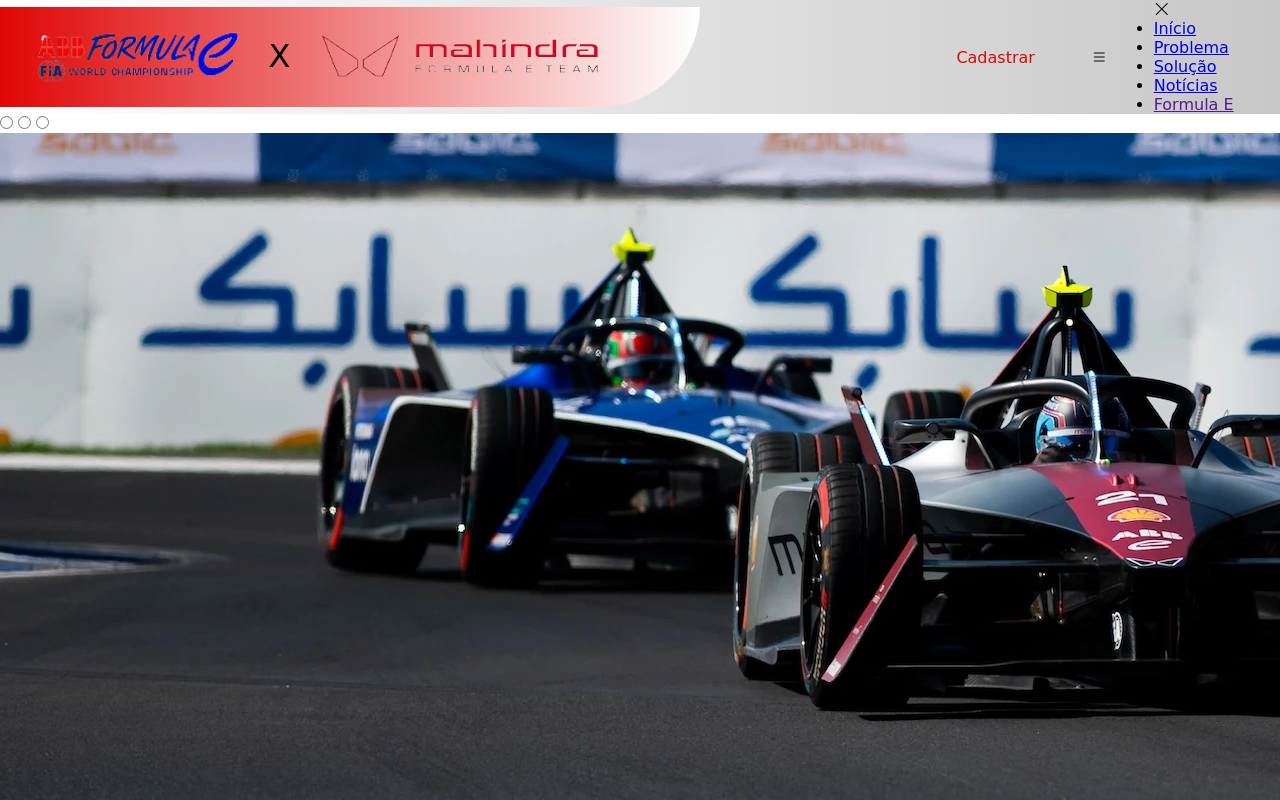
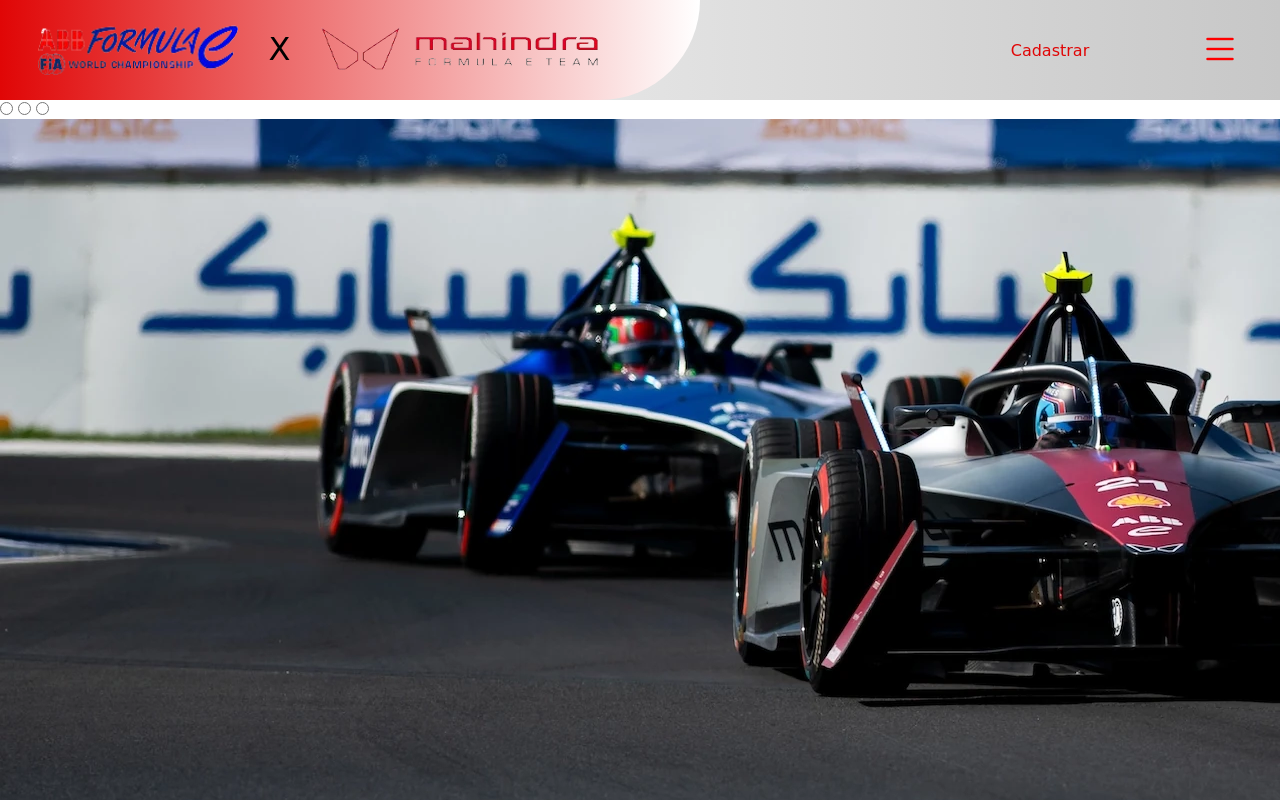
Before and after one commit to GabrielGaleraniAlmeida/Mahindra-Web-Site, a plain HTML site: page index.html in a window 1280 px wide. Shown: the top 800 px of the page. Drawn offline with nearby package versions, Linux system fonts and the light colour scheme; a script that the page names is missing; a web font is replaced by a local one.

Commit message:
Estilizando o menu-mobile

```diff
--- a/css/estilo.css
+++ b/css/estilo.css
@@ -68,3 +68,66 @@ header > .interface{
     font-family: "Playpen Sans", cursive;
 
 }
+
+/* ESTILO DO MENU-MOBILE */
+
+.btn-abrir-menu i{
+    color: #ff0000;
+    font-size: 40px;
+    margin-right: 40px;
+}
+.menu-mobile{
+    background-color: rgb(0, 0, 0);
+    height: 100vh;
+    position: fixed;
+    top: 0;
+    right: 0;
+    z-index: 99999;
+    width: 0%;
+    overflow: hidden;
+    transition: .2s;
+}
+
+.menu-mobile.abrir-menu{
+    width: 70%;
+}
+
+.menu-mobile.abrir-menu ~ .overlay-menu{
+    display: block;
+}
+
+.menu-mobile .btn-fechar{
+    padding: 20px 5%;
+}
+
+.menu-mobile .btn-fechar i{
+    color: #e04040;
+    font-size: 30px;
+}
+.menu-mobile nav ul{
+    text-align: right;
+}
+
+.menu-mobile nav ul li a{
+    color: #fff;
+    font-size: 20px;
+    font-weight: 300;
+    padding: 20px 8%;
+    display: block;
+}
+
+.menu-mobile nav ul li a:hover{
+    background-color: #e04040;
+    color: #000;
+}
+
+.overlay-menu{
+    background-color: #000000c7;
+    width: 100%;
+    height: 100%;
+    position: fixed;
+    top: 0;
+    left: 0;
+    z-index: 88888;
+    display: none;
+}
```
